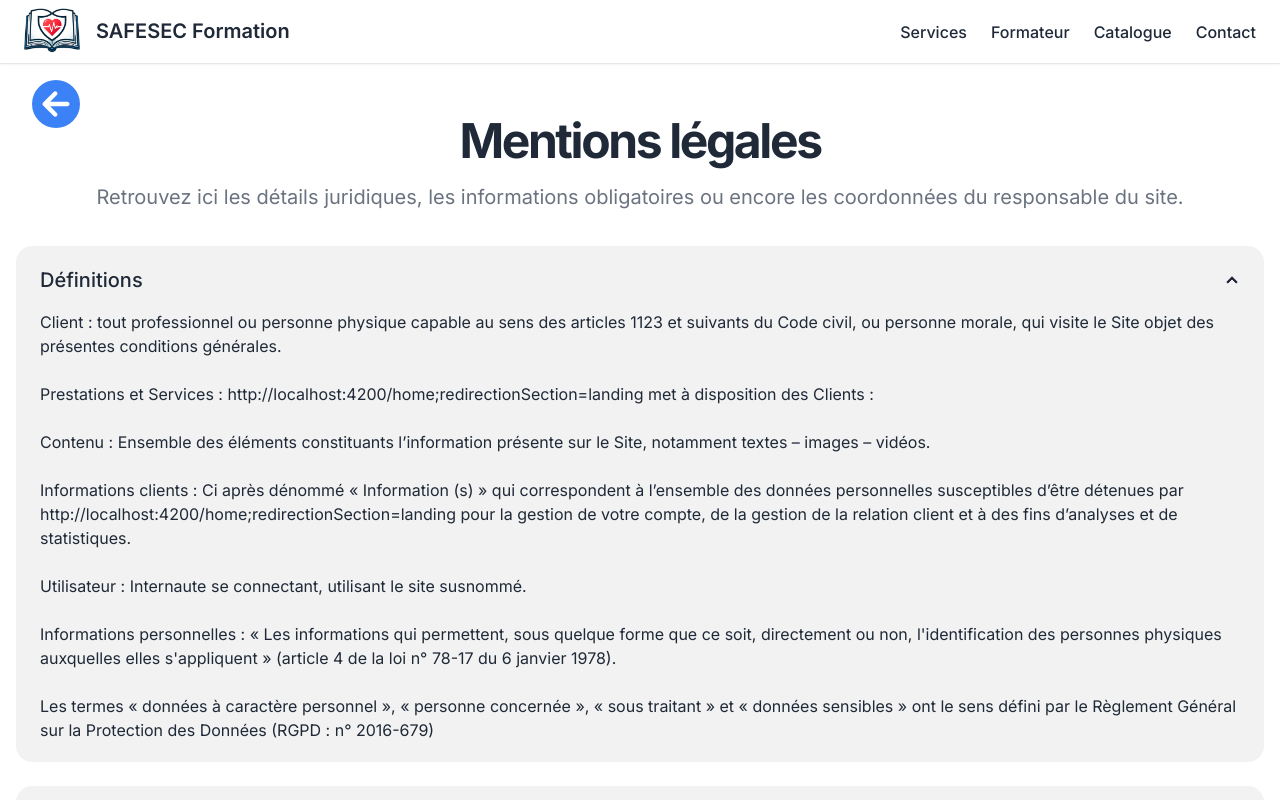
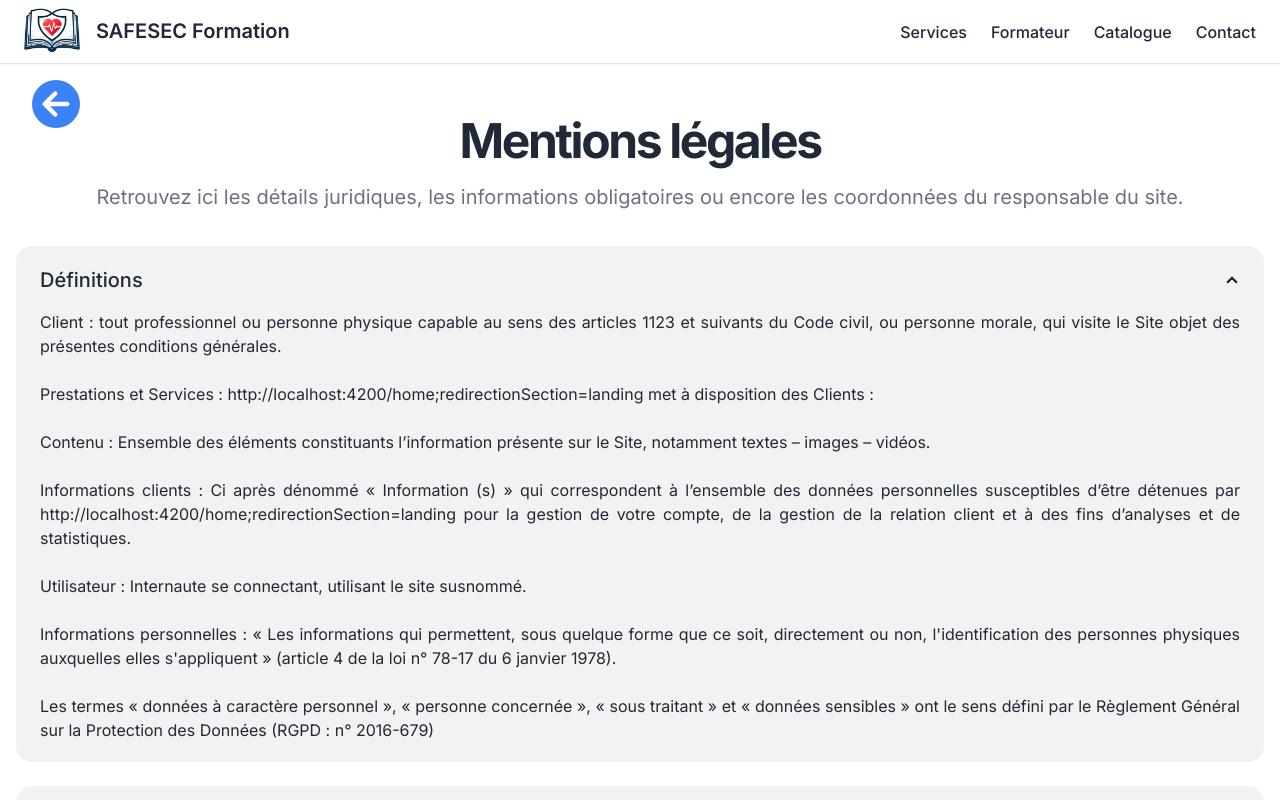
Before and after one commit to HugoErb/Site-SAFESEC-Formation, an Angular app in the folder frontend/: page /legal-information in a window 1280 px wide. Shown: the top 800 px of the page. Built offline with nearby package versions, Linux system fonts and the light colour scheme.

Commit message:
add missing text justify

```diff
--- a/frontend/src/app/legal-infos/legal-infos.component.html
+++ b/frontend/src/app/legal-infos/legal-infos.component.html
@@ -58,7 +58,7 @@
             <div class="dui-collapse-title text-xl font-medium">
                 Définitions
             </div>
-            <div class="dui-collapse-content overflow-x-auto overflow-y-hidden break-words">
+            <div class="dui-collapse-content text-justify overflow-x-auto overflow-y-hidden break-words">
                 <p>Client : tout professionnel ou personne physique capable au sens des articles 1123 et suivants du
                     Code
                     civil, ou personne morale, qui visite le Site objet des présentes conditions générales.<br><br>
```
